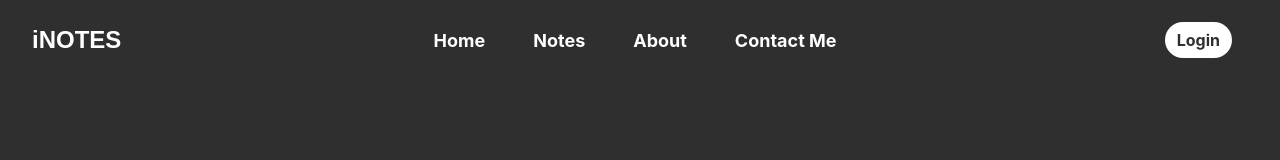
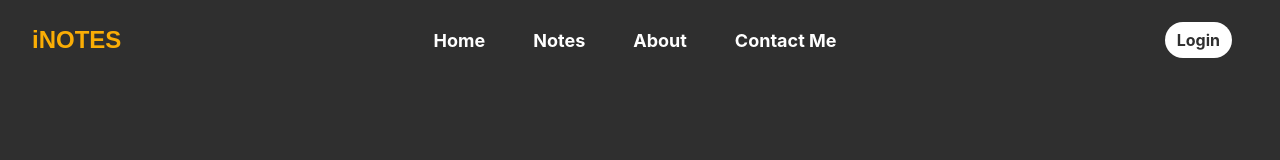
Before and after one commit to Mithil2603/inotes, a React (Create React App) app: page /cia2dcn in a window 1280 px wide. Shown: the top 160 px of the page. Built offline with nearby package versions, Linux system fonts and the light colour scheme; a web font is replaced by a local one.

Commit message:
main color theme changed

```diff
--- a/src/App.css
+++ b/src/App.css
@@ -108,5 +108,5 @@ main {
 }
 
 a{
-  color: var(--secondary-color);
+  color: #FAAD05;
 }
--- a/src/Components/Navbar.css
+++ b/src/Components/Navbar.css
@@ -138,7 +138,7 @@ nav{
 }
 
 .main-logo{
-  color: var(--secondary-color);
+  color: #FAAD05;
   font-weight: bolder;
   font-size: 1.5rem;
   padding-left: 2rem;
@@ -157,6 +157,10 @@ nav{
   gap: 1rem;
 }
 
+.hideOnMobile:hover{
+  color: #FAAD05;
+}
+
 .btn-dark{
   background-color: var(--secondary-color);
   color: var(--primary-color);
```
